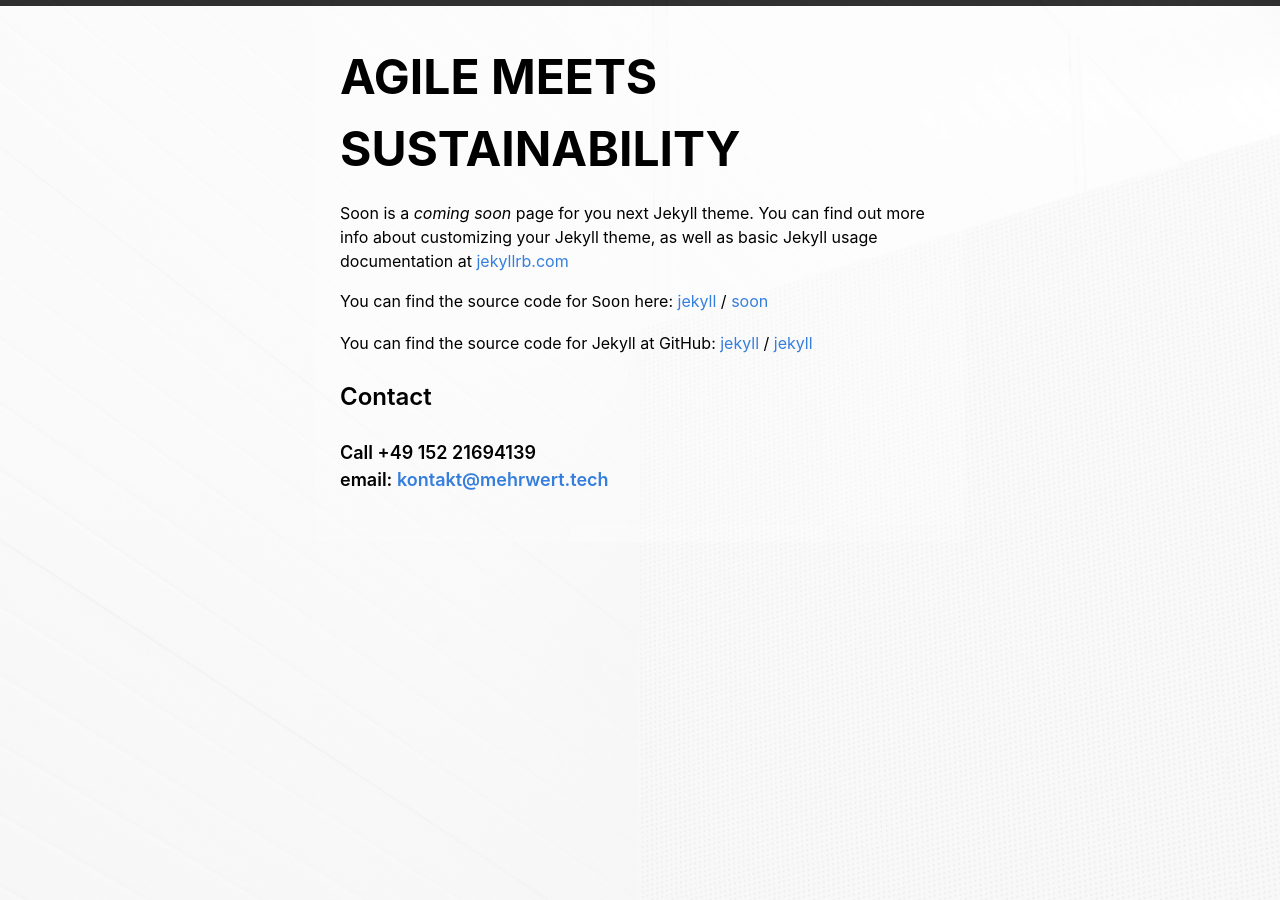
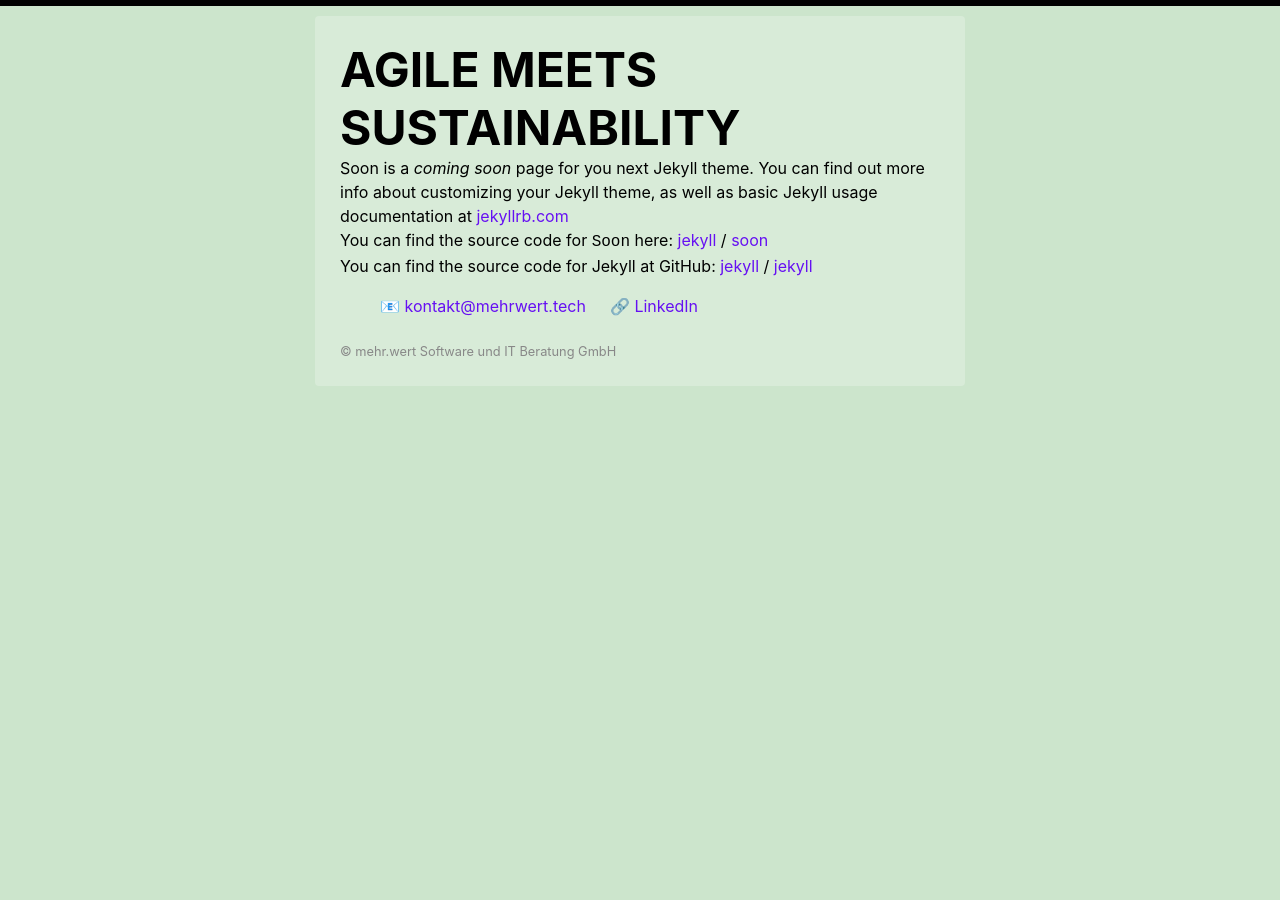
Before and after one commit to napit-apps/greenagile-hp, a Jekyll site: the page built from _pages/about.md, in a window 1280 px wide. Built offline with Jekyll 4.4.1, drawn with Linux system fonts in a browser that asks for light colours.

Commit message:
updated styling

```diff
--- a/_config.yaml
+++ b/_config.yaml
@@ -15,8 +15,11 @@
 # in the templates via {{ site.myvariable }}.
 title: Agile Meets Sustainability
 email: kontakt@mehrwert.tech
-phone: +49 152 21694139
-description: A coming soon page for Jekyll
+linked_in: https://www.linkedin.com/in/marcel-russ-82a277144/
+copyright: mehr.wert Software und IT Beratung GmbH
+copyright_link: https://mehrwert.tech
+
+description: The coming soon page for GreenAgile.org
 baseurl: "" # the subpath of your site, e.g. /blog
 url: "https://greenagile.org" # the base hostname & protocol for your site, e.g. http://example.com
 twitter_username:
--- a/_includes/footer.html
+++ b/_includes/footer.html
@@ -1,47 +1,21 @@
 <footer class="site-footer">
-
   <div class="wrapper">
-</br>
-    <h2 class="footer-heading">Contact</h2>
-
-    <div class="footer">
-
-        <h3 class="contact-list">
-<li>
-            {% if site.author %}
-              {{ site.author | escape }}
-            {% endif %}
-
-</li>
-<li>
-            {% if site.phone %}
-            Call {{ site.phone | escape }}
-            {% endif %}
-            </li>
-<li>
-            {% if site.email %}
-            email: <a href="mailto:{{ site.email }}">{{ site.email }}</a></li>
-            {% endif %}
-
-          </h3>
-</br>
-        <div class="social-media-list">
-          {% if site.github_username %}
-          <li>
-            {% include icon-github.html username=site.github_username %}
-          </li>
+    <ul class="contact-list">
+      {% if site.email or site.linked_in %}
+        <li style="display: flex; gap: 1.5rem; flex-wrap: wrap; align-items: center; padding-left: 0;">
+          {% if site.email %}
+            <span>📧 <a href="mailto:{{ site.email }}">{{ site.email }}</a></span>
           {% endif %}
 
-          {% if site.twitter_username %}
-          <li>
-            {% include icon-twitter.html username=site.twitter_username %}
-          </li>
+          {% if site.linked_in %}
+            <span>🔗 <a href="{{ site.linked_in }}" target="_blank" rel="noopener">LinkedIn</a></span>
           {% endif %}
-        </div>
+        </li>
+      {% endif %}
+    </ul>
 
-
-    </div>
-
+    <p style="font-size: 0.8em; color: #888;">
+      &copy; {{ site.copyright }}
+    </p>
   </div>
-
 </footer>
--- a/_layouts/default.html
+++ b/_layouts/default.html
@@ -5,10 +5,7 @@
 
 <body>
   <main class="page-content" aria-label="Content">
-    <div id="bg" style="margin: 0;
-  padding: 0; background: url({{site.url}}/images/background.jpg) center fixed no-repeat;
-    -moz-background-size: cover;
-    background-size: cover; opacity:0.2">
+    <div id="bg">
   </div>
 
 <div id="container">
--- a/assets/main.css
+++ b/assets/main.css
@@ -8,6 +8,8 @@ body {
 	padding: 0;
 	height: 100%;
 	overflow: visible;
+	background-color: rgba(0, 128, 0, 0.2);
+
 	}
 
 #bg {
@@ -65,15 +67,16 @@ body {
 h1 {
 	margin: 0;
 	font-size: 48px;
-	line-height: 1.5;
+	line-height: 1.2;
 	font-weight: 700;
 	text-transform: uppercase;
 	}
 
 h2 {
 	margin: 0;
+	padding: 24px 0 12px 0;
 	font-size: 24px;
-	line-height: 1.5;
+	line-height: 1.2;
 	font-weight: 600;
 	letter-spacing: 0.6.em;
 	}
@@ -81,31 +84,36 @@ h2 {
 h3 {
 	margin: 0;
 	font-size: 18px;
-	line-height: 1.5;
+	line-height: 1.2;
 	font-weight: 600;
 	letter-spacing: 0.6.em;
 	color: #000000;
+	padding: 16px 0 8px 0;
 	}
 
+hr {
+	margin: 24px 0 0 0;
+}
+
 p {
-	margin: 16px 0 0;
+	margin: 0;
 	}
 
 a {
-	color:#357edd;
+	color:#6610f2;
 	text-decoration: none;
 	}
 
-a:visited{
-	color:#96ccff;
-  	}
+li {
+	padding-bottom: 8px;
+}
 
 a:hover{
-	color:#00449e;
+	color:#61bb95;
   	}
 
 a:focus{
-	color:#009eff;
+	color:#61bb95;
 	}
 
 a:active{
@@ -134,22 +142,14 @@ a:active{
 	}
 
 .social-media-list {
-	font-size: 16px;
 	list-style: none;
-	margin-left: 0;
+	padding: 0;
+	display: flex;
+	gap: 1.5rem;
+	flex-wrap: wrap;
+	align-items: center;
+  }
+
+.social-media-list li {
+	font-size: 1rem;
 }
-
-.contact-list a,
-.social-media-list a {
-	color: #357edd;
-	text-decoration: none;
-	}
-
-.contact-list a:hover,
-.social-media-list a:hover {
-	color: #357edd;
-	}
-
-.social-media-list .icon {
-	vertical-align: text-top;
-	}
```
Also changed, not shown: index.md (+21 -6 lines).
